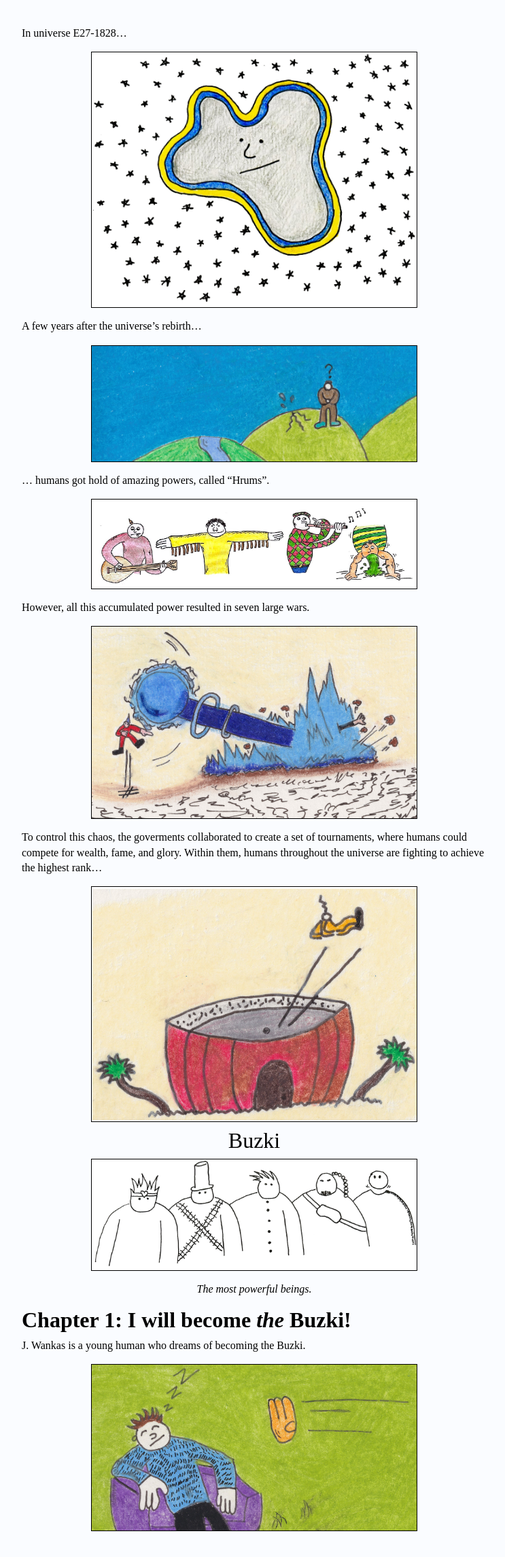
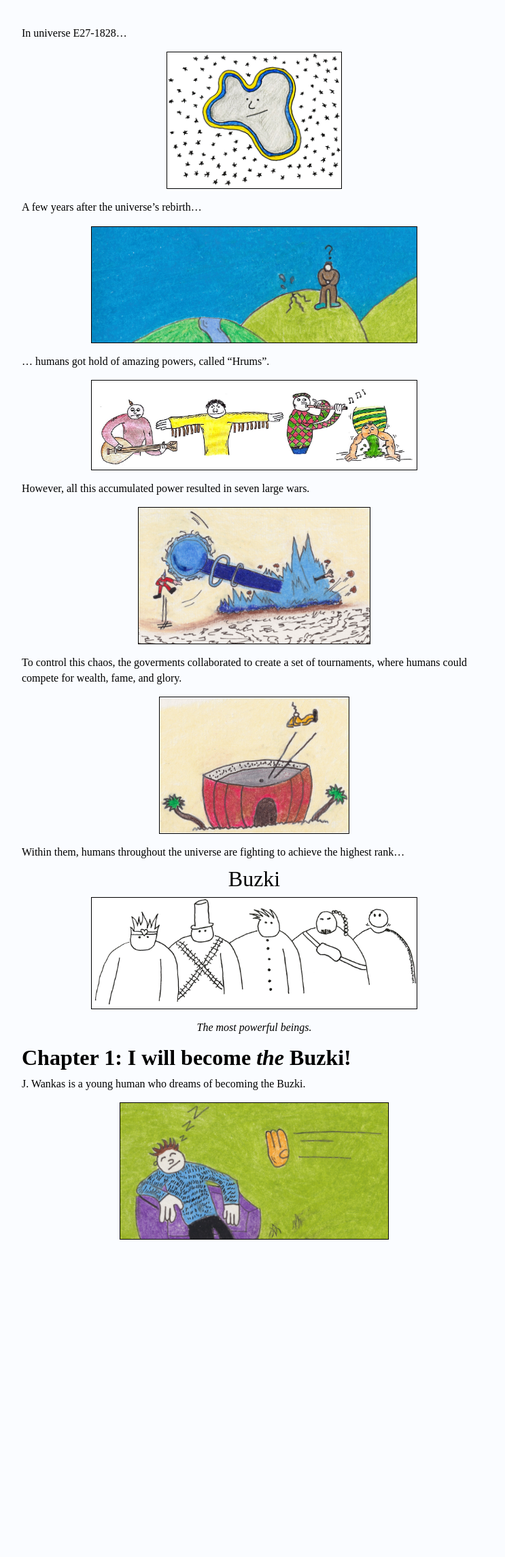
Before and after one commit to vagos/vagos.github.io, a Jekyll site: the page built from pages/projects/buzki.md, in a window 1280 px wide. Shown: the whole page at 68% size, without its empty margins (266-1009 px from the left). Built offline with Jekyll 4.4.1, drawn with Linux system fonts in a browser that asks for light colours; after the commit the page ends 1862 px from its top, so only the background shows below that.

Commit message:
pages: fix
Signed-off-by: Evangelos Lamprou <vagos@lamprou.xyz>

```diff
--- a/assets/css/main.scss
+++ b/assets/css/main.scss
@@ -86,7 +86,7 @@ div.error_box h1 { font-size: 2em; }
 
 /* COMIC */
 .comic {font-family:"Times New Roman", sans-serif; font-size: 1em}
-.comic img { box-shadow: none; margin: 0 auto; padding: 0; max-width: 70%; display: block; border: black 1px solid; }
+.comic img { box-shadow: none; margin: 0 auto; padding: 0; max-width: 70%; max-height: 200px; display: block; border: black 1px solid; }
 .comic .caption { display: block; text-align: center; margin: 0 auto; padding: 0; font-style: italic }
 .comic .center { text-align: center; }
 .comic .large { font-size: 2em; }
--- a/pages/projects/buzki.md
+++ b/pages/projects/buzki.md
@@ -23,10 +23,10 @@ However, all this accumulated power resulted in seven large wars.
 <img src="{{ imgs }}/0004.jpg">
 
 To control this chaos, the goverments collaborated to create a set of tournaments, where humans could compete for wealth, fame, and glory.
-Within them, humans throughout the universe are fighting to achieve the highest rank...
 
 <img src="{{ imgs }}/0005.jpg">
 
+Within them, humans throughout the universe are fighting to achieve the highest rank...
 <div class="large center">
 Buzki
 </div>
```
